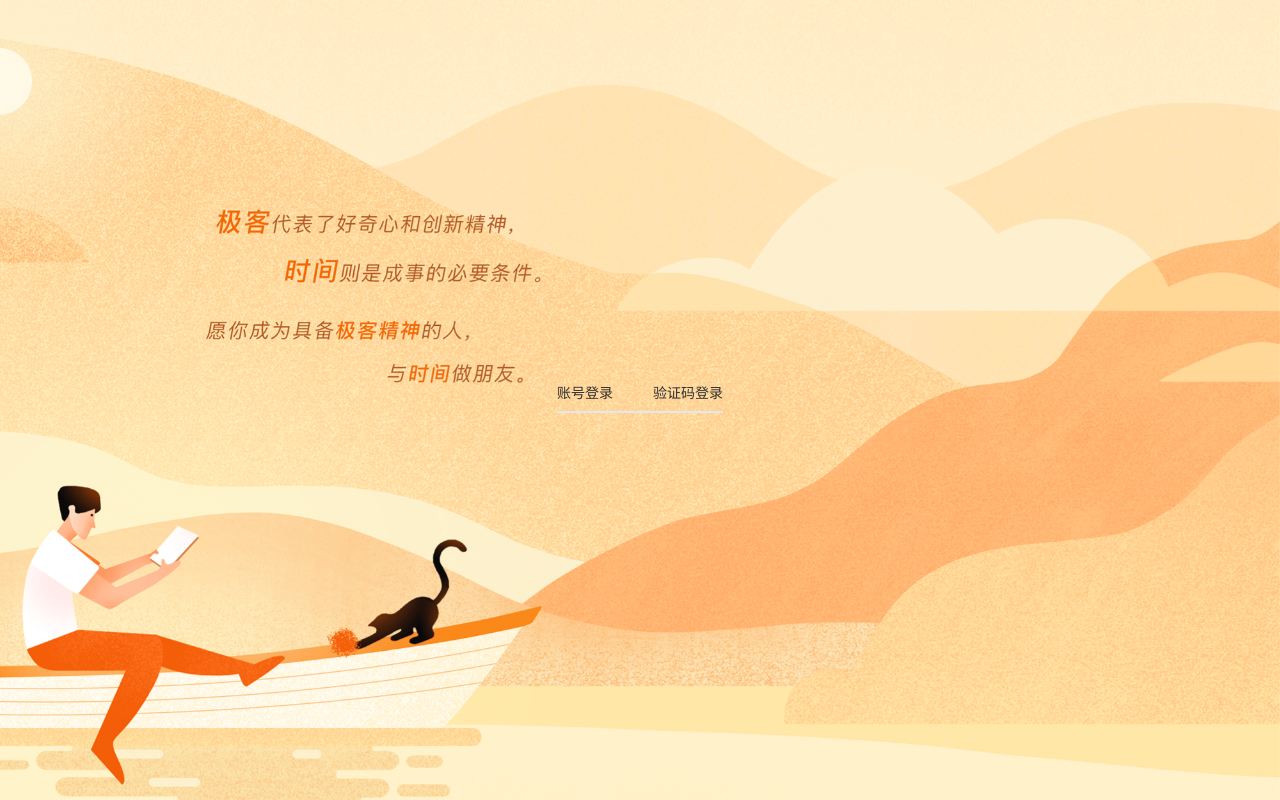
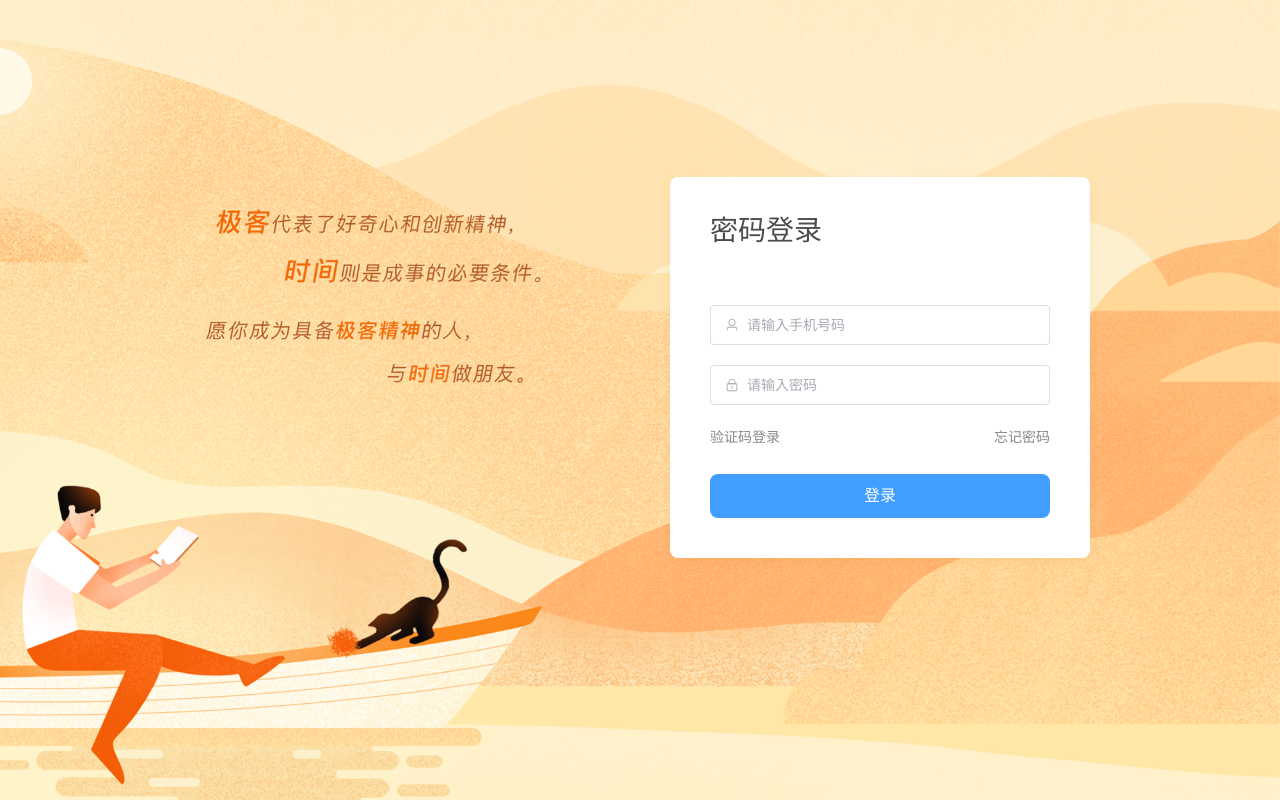
Before and after one commit to CoinMonitors/chat-gpt-mj, a Vue app: page /user-login in a window 1280 px wide. Built offline with nearby package versions, Linux system fonts and the light colour scheme.

Commit message:
feat: 用户体系功能开发联调【50%】

```diff
--- /dev/null
+++ b/src/services/login/index.ts
@@ -0,0 +1,3 @@
+export * from './login';
+export * from './login-verificat-code';
+export * from './valid-registered';
--- /dev/null
+++ b/src/services/login/login.ts
@@ -0,0 +1,12 @@
+import { post, Result } from '@/services/index';
+
+type TParams = {
+    phoneNumber: string;
+    password: string;
+};
+
+export namespace nsUserLoginPost {
+    export const request = async (data: TParams) => {
+        return post<Result>('/api/v1/user/login', data);
+    };
+}
--- a/src/styles/common/base.css
+++ b/src/styles/common/base.css
@@ -3,4 +3,5 @@ body {
     font-family: system-ui, -apple-system, BlinkMacSystemFont, 'Segoe UI', Roboto, Ubuntu, 'Helvetica Neue', sans-serif;
     position: relative;
     height: 100%;
+    font-size: 16px;
 }
--- /dev/null
+++ b/src/styles/common/varable.less
@@ -0,0 +1 @@
+@main-color: #409eff;
--- a/src/styles/index.less
+++ b/src/styles/index.less
@@ -1,10 +1,14 @@
+@import './common/varable.less';
 @import './common/normalize.css';
 @import './common/base.css';
 @import './home/index.less';
+@import './login/index.less';
 #app {
     width: 100%;
     height: 100%;
     position: relative;
+    font-family: PingFang SC, Helvetica Neue, Verdana, Microsoft Yahei, Hiragino Sans GB, Microsoft Sans Serif,
+        WenQuanYi Micro Hei, sans-serif;
     .iconfont {
         font-family: 'iconfont' !important;
         font-size: 16px;
--- /dev/null
+++ b/src/styles/login/index.less
@@ -0,0 +1,115 @@
+.login-main-page {
+    width: 100%;
+    height: 100%;
+    display: flex;
+    justify-content: center;
+    align-items: center;
+    flex-direction: column;
+    .home-bg {
+        background-image: url('@/assets/images/login-background.png');
+        position: fixed;
+        top: 0;
+        left: 0;
+        right: 0;
+        bottom: 0;
+        z-index: -1;
+        background-repeat: no-repeat;
+        background-size: 1920px 1080px;
+        background-position: 50%;
+    }
+
+    .login-body {
+        .show-user-opt-wrap {
+            margin: -65px 0 0 480px;
+            position: relative;
+            box-sizing: border-box;
+            width: 420px;
+            padding: 40px;
+            background: #fff;
+            border-radius: 8px;
+            box-shadow: 0 3px 12px 0 rgba(195, 109, 24, 0.06);
+        }
+    }
+}
+
+// 登录卡片
+.user-login-wrap {
+    .login-form-title {
+        line-height: 1;
+        font-size: 28px;
+        font-weight: 500;
+        color: #4c4c4c;
+        margin-bottom: 40px;
+    }
+}
+
+.el-form {
+    margin-bottom: 20px;
+}
+
+.other-opt {
+    display: flex;
+    justify-content: space-between;
+    padding: 5px 0 10px;
+    span {
+        display: block;
+        line-height: 1;
+        font-size: 14px;
+        font-weight: 400;
+        color: #888;
+        cursor: pointer;
+        &:hover {
+            color: @main-color;
+        }
+    }
+}
+.login-button {
+    height: 44px;
+    background: @main-color;
+    border-radius: 8px;
+    line-height: 1;
+    font-size: 16px;
+    font-weight: 500;
+    color: #fff;
+    margin-top: 20px;
+    display: flex;
+    justify-content: center;
+    align-items: center;
+    cursor: pointer;
+}
+
+// 注册卡片
+.user-register-wrap {
+    .register-form-title {
+        line-height: 1;
+        font-size: 28px;
+        font-weight: 500;
+        color: #4c4c4c;
+        margin-bottom: 20px;
+    }
+    .text-info {
+        color: #888;
+    }
+}
+
+.form-view {
+    width: 100%;
+    height: 200px;
+}
+
+.form-item {
+    margin-top: 20px;
+}
+
+.form-operation {
+    height: 50px;
+    line-height: 50px;
+}
+
+.el-input-group__append button.el-button.is-disabled {
+    color: #c1c1c1 !important;
+}
+
+.el-form-item--large {
+    margin-bottom: 0;
+}
--- a/src/views/login/components/login.vue
+++ b/src/views/login/components/login.vue
@@ -1,14 +1,14 @@
 <template>
     <div class="user-login-wrap">
-        <el-form size="large" ref="formCodeRef" :model="formCode" :rules="rulesCode">
-            <el-form-item prop="phone">
+        <div class="login-form-title">密码登录</div>
+        <el-form size="large" ref="ruleFormRef" :model="formCode" :rules="rulesCode">
+            <el-form-item prop="phoneNumber">
                 <el-input
                     class="form-item"
                     clearable
                     :prefix-icon="User"
-                    v-model="formCode.phone"
+                    v-model="formCode.phoneNumber"
                     placeholder="请输入手机号码"
-                    type="number"
                 ></el-input>
             </el-form-item>
             <el-form-item prop="password">
@@ -23,13 +23,21 @@
                 ></el-input>
             </el-form-item>
         </el-form>
+        <div class="other-opt">
+            <span @click="handleChangeLoginType">验证码登录</span>
+            <span>忘记密码</span>
+        </div>
+
+        <div class="login-button" @click="handleLogin">登录</div>
     </div>
 </template>
 
 <script setup lang="ts">
 import { User, Lock } from '@element-plus/icons-vue';
-import type { FormRules } from 'element-plus';
-import { validMobile, validPassword } from '@/utils';
+import type { FormInstance, FormRules } from 'element-plus';
+import { validMobile } from '@/utils';
+import { nsUserLoginPost } from '@/services/login/login';
+
 const validPhone = (rule: any, value: string, callback: any) => {
     if (!value) {
         return callback(new Error('请输入电话号码'));
@@ -42,21 +50,36 @@ const validPhone = (rule: any, value: string, callback: any) => {
 const validPswd = (rule: any, value: string, callback: any) => {
     if (!value) {
         return callback(new Error('请输入密码'));
-    } else if (!validPassword(value)) {
-        return callback(new Error('请输入6~14位包含字母和数字的密码'));
     } else {
         callback();
     }
 };
 
+const ruleFormRef = ref<FormInstance>();
+const emit = defineEmits(['swich-login-type']);
+
 const formCode = ref({
-    phone: '',
+    phoneNumber: '',
     password: ''
 });
 const rulesCode = reactive<FormRules>({
-    phone: [{ required: true, trigger: 'blur', validator: validPhone }],
+    phoneNumber: [{ required: true, trigger: 'blur', validator: validPhone }],
     password: [{ required: true, trigger: 'blur', validator: validPswd }]
 });
+const handleLogin = async () => {
+    const valid = await ruleFormRef.value?.validate();
+    if (!valid) return;
+    const parasm = {
+        ...formCode.value
+    };
+    const res = await nsUserLoginPost.request(parasm);
+    console.log(res);
+    if (res.code === 200) {
+        console.log(res);
+    }
+};
+
+const handleChangeLoginType = () => {
+    emit('swich-login-type');
+};
 </script>
-
-<style lang="less" scoped></style>
--- a/src/views/login/components/register.vue
+++ b/src/views/login/components/register.vue
@@ -1,9 +1,10 @@
 <template>
     <div class="user-register-wrap">
-        <el-form size="large" ref="formVerifyRef" :model="formVerify" :rules="rulesVerify">
+        <div class="register-form-title">登录/注册</div>
+        <div class="text-info">未注册用户会直接帮您注册哦~</div>
+        <el-form size="large" ref="ruleFormRef" :model="formVerify" :rules="rulesVerify">
             <el-form-item prop="phone">
                 <el-input
-                    type="number"
                     class="form-item"
                     v-model="formVerify.phone"
                     placeholder="请输入手机号码"
@@ -14,26 +15,27 @@
             <el-form-item prop="verifyCode">
                 <el-input class="form-item" placeholder="请输入验证码" v-model="formVerify.verifyCode" ref="verifyRef">
                     <template #append>
-                        <el-button type="primary" @click="getVerifyCode" :disabled="disabledVerify">{{
+                        <el-button type="primary" @click="handleVerifyCode" :disabled="disabledVerify">{{
                             verify.buttonText
                         }}</el-button>
                     </template>
                 </el-input>
             </el-form-item>
         </el-form>
+        <div class="other-opt">
+            <span></span>
+            <span @click="handleChangeLoginType">密码登录</span>
+        </div>
+        <!-- <div class="login-button" @click="handleGetValidCode">获取验证码</div> -->
+        <div class="login-button" @click="handleLogin">登录</div>
     </div>
 </template>
 
 <script setup lang="ts">
 import { Lock } from '@element-plus/icons-vue';
 import { validMobile } from '@/utils';
-import { FormRules, ElMessage } from 'element-plus';
-
-// 验证码登录
-const formVerify = ref({
-    phone: '',
-    verifyCode: ''
-});
+import { FormRules, ElMessage, FormInstance } from 'element-plus';
+import { nsGetVerificationCodePost, nsValidRegisteredPost } from '@/services/login';
 
 const validPhone = (rule: any, value: string, callback: any) => {
     if (!value) {
@@ -50,31 +52,47 @@ const rulesVerify = reactive<FormRules>({
     verifyCode: [{ required: true, trigger: 'blur', message: '请输入验证码' }]
 });
 
+// 验证码登录
+const formVerify = reactive({
+    phone: '',
+    verifyCode: ''
+});
+
 const verify = reactive({
-    count: 11,
+    count: 60,
     buttonText: '获取验证码'
 });
 
+const ruleFormRef = ref<FormInstance>();
+const emit = defineEmits(['swich-login-type']);
+
 const disabledVerify = computed(() => {
-    return !formVerify.value.phone || verify.count <= 10;
+    return !formVerify.phone || verify.count <= 10;
 });
-const getVerifyCode = () => {
+const handleVerifyCode = async () => {
+    console.log(formVerify.phone);
     // 校验手机号码
-    if (!validMobile(formVerify.value.phone)) return;
-    ElMessage.success('验证码发送成功，请查看');
+    if (!validMobile(formVerify.phone)) return;
+    getVerifyCode();
+};
 
+const getVerifyCode = async () => {
+    const res = await nsGetVerificationCodePost.request({ phoneNumber: parseInt(formVerify.phone, 10) });
+    if (res.code === 200) {
+        ElMessage.success(res.msg);
         verify.count--;
         verify.buttonText = verify.count + ' 秒后重新获取验证码';
         timer = window.setInterval(() => {
             if (verify.count <= 1) {
                 resetCount();
                 verify.buttonText = '重新发送验证码';
-            verify.count = 11;
+                verify.count = 60;
                 return;
             }
             verify.count--;
             verify.buttonText = verify.count + ' 秒后重新获取验证码';
         }, 1000);
+    }
 };
 
 let timer = 0;
@@ -86,4 +104,15 @@ const resetCount = () => {
 onMounted(() => {
     resetCount();
 });
+
+// 切换登录方式
+const handleChangeLoginType = () => {
+    emit('swich-login-type');
+};
+const handleLogin = async () => {
+    const valid = await ruleFormRef.value?.validate();
+    if (!valid) return;
+    const res = await nsValidRegisteredPost.request({ phoneNumber: parseInt(formVerify.phone, 10) });
+    console.log(res);
+};
 </script>
--- a/src/views/login/index.vue
+++ b/src/views/login/index.vue
@@ -2,74 +2,26 @@
     <div class="login-main-page">
         <div class="home-bg"></div>
         <div class="login-body">
-            <el-tabs v-model="tabActive">
-                <el-tab-pane label="账号登录" name="Login"></el-tab-pane>
-                <el-tab-pane label="验证码登录" name="Register"></el-tab-pane>
-            </el-tabs>
             <div class="show-user-opt-wrap">
-                <component :is="tabActive"></component>
+                <Login v-if="activeType === 'Login'" @swich-login-type="triggerLoginType"></Login>
+                <Register v-else @swich-login-type="triggerLoginType"></Register>
             </div>
         </div>
     </div>
 </template>
 
-<script setup lang="ts">
+<script lang="ts" setup>
+import { ref } from 'vue';
 import Login from './components/login.vue';
 import Register from './components/register.vue';
-// 切换登录方式
-const tabActive = ref('');
 
-watch(tabActive, (val) => {
-    console.log(val);
-});
+const activeType = ref('Login');
+
+const triggerLoginType = () => {
+    if (activeType.value === 'Login') {
+        activeType.value = 'Register';
+    } else {
+        activeType.value = 'Login';
+    }
+};
 </script>
-
-<style lang="less" scoped>
-.login-main-page {
-    width: 100%;
-    height: 100%;
-    .home-bg {
-        background-image: url('@/assets/images/login-background.png');
-        position: fixed;
-        top: 0;
-        left: 0;
-        right: 0;
-        bottom: 0;
-        z-index: -1;
-        background-repeat: no-repeat;
-        background-size: 1920px 1080px;
-        background-position: 50%;
-    }
-}
-
-.login-body {
-    width: 100%;
-    height: 100%;
-    display: flex;
-    flex-direction: column;
-    align-items: center;
-    justify-content: center;
-}
-
-.form-view {
-    width: 100%;
-    height: 200px;
-}
-
-.form-item {
-    margin-top: 20px;
-}
-
-.form-operation {
-    height: 50px;
-    line-height: 50px;
-}
-
-.el-input-group__append button.el-button.is-disabled {
-    color: #c1c1c1 !important;
-}
-
-.el-form-item--large {
-    margin-bottom: 0;
-}
-</style>
```
Also changed, not shown: src/services/login/login-verificat-code.ts (added, +11 -0 lines), src/services/login/valid-registered.ts (added, +11 -0 lines). Lines whose indentation alone changed are shown as unchanged.
